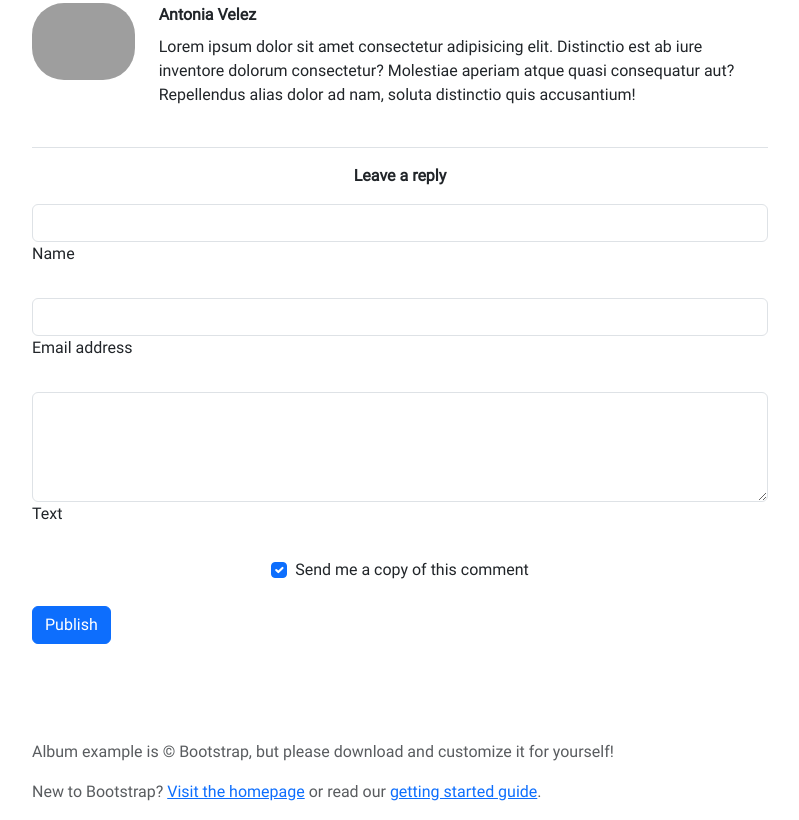
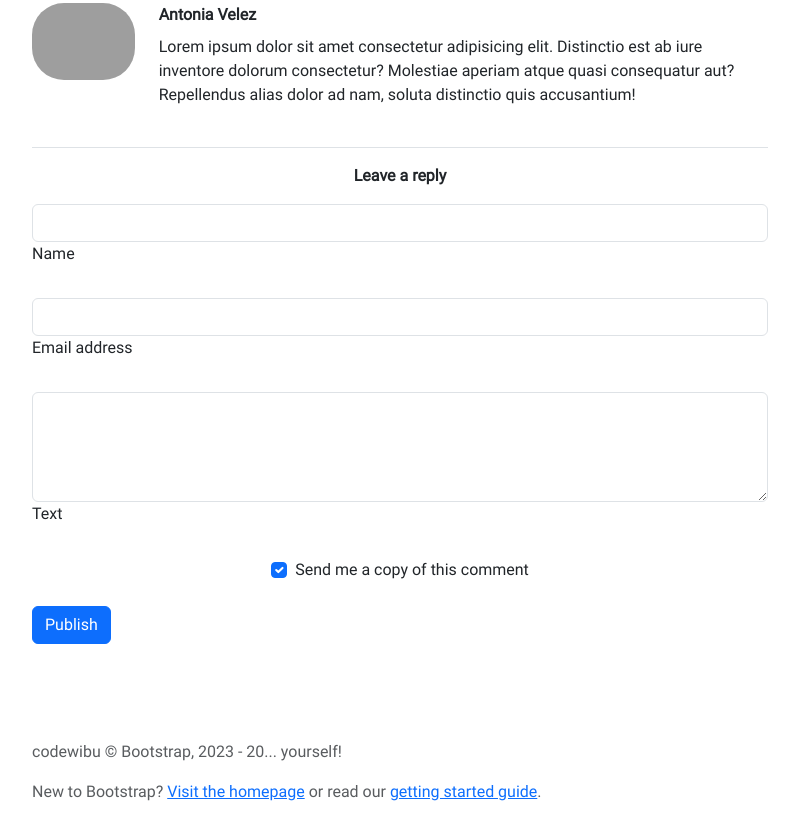
Before and after one commit to mhaemnn/hacktiv-indonesia, a plain HTML site: page blog.html in a window 1280 px wide. Shown: the part 2315-3135 px from the top of the page, without its empty margins (50-849 px from the left). Drawn offline with nearby package versions, Linux system fonts and the light colour scheme; grey boxes are pictures that could not be loaded.

```diff
--- a/blog.html
+++ b/blog.html
@@ -407,10 +407,7 @@
     <!-- footer -->
     <footer class="text-muted">
       <div class="container">
-        <p>
-          Album example is &copy; Bootstrap, but please download and customize
-          it for yourself!
-        </p>
+        <p>codewibu &copy; Bootstrap, 2023 - 20... yourself!</p>
         <p>
           New to Bootstrap? <a href="../../">Visit the homepage</a> or read our
           <a href="../../getting-started/">getting started guide</a>.
```
Also changed, not shown: index.html (+1 -4 lines).
